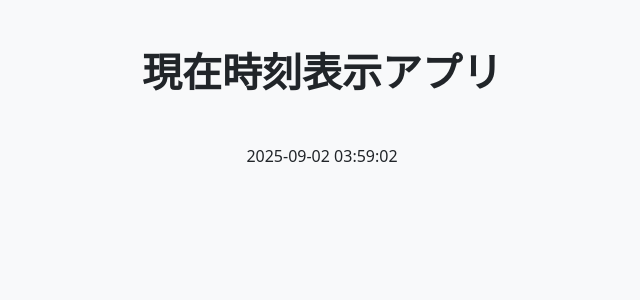
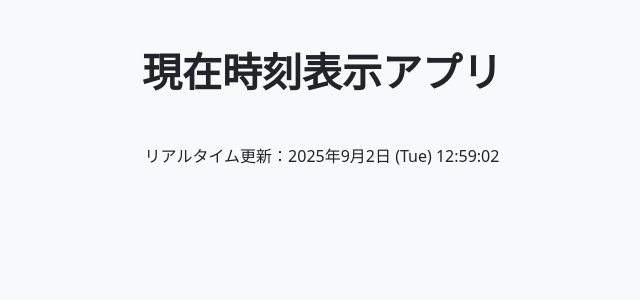
Before and after one commit to hiiragi0o/flask-30days, a Flask app: page / in a window 1280 px wide. Shown: the top 300 px of the page, without its empty margins (318-958 px from the left). Run offline with Flask 3, Linux system fonts and the light colour scheme; some libraries are stand-ins or nearby versions.

Commit message:
Day07_現在時刻表示（応用1：flask-momentとpytzを使用してリアルタイムで時刻を更新する機能を実装。）

```diff
--- a/Day07_time_display_app/app.py
+++ b/Day07_time_display_app/app.py
@@ -1,15 +1,21 @@
 from flask import Flask, render_template
+from flask_moment import Moment
 from datetime import datetime
 
+import pytz
+
 app = Flask(__name__)
+moment = Moment(app) # flask-momentのインスタンスを作成し、Flaskアプリケーションに登録
 
 @app.route('/')
 def index():
-    # 現在時刻
-    now = datetime.now()
-    # 見やすいフォーマットに変換（例: 2025-09-04 10:30:15）
-    current_time = now.strftime('%Y-%m-%d %H:%M:%S')
-    return render_template('index.html', current_time=current_time)
+    # 現在のUTC時刻を取得
+    utc_now = datetime.now(pytz.utc) # 世界協定時　+00:00
+    # JSTタイムゾーンを設定
+    jst = pytz.timezone('Asia/Tokyo')
+    # UTC時刻をJSTに変換
+    jst_now = utc_now.replace(tzinfo=pytz.utc).astimezone(jst)
+    return render_template('index.html', current_time=jst_now)
 
 
 if __name__ == '__main__':
--- a/Day07_time_display_app/requirements.txt
+++ b/Day07_time_display_app/requirements.txt
@@ -4,4 +4,8 @@ Flask==3.1.2
 itsdangerous==2.2.0
 Jinja2==3.1.6
 MarkupSafe==3.0.2
+packaging==25.0
 Werkzeug==3.1.3
+
+Flask-Moment==1.0.6 # 追加
+pytz==2025.2 # 追加
--- a/Day07_time_display_app/templates/index.html
+++ b/Day07_time_display_app/templates/index.html
@@ -2,16 +2,32 @@
 <html lang="ja">
 <head>
     <meta charset="UTF-8">
-    <meta http-equiv="X-UA-Compatible" content="IE=edge">
     <meta name="viewport" content="width=device-width, initial-scale=1.0">
     <title>Time_display</title>
+    <!-- ヘッダーで moment.jsライブラリを読み込み -->
+    {{ moment.include_moment() }}
+    <script src="https://cdnjs.cloudflare.com/ajax/libs/moment-timezone/0.5.43/moment-timezone-with-data.min.js"></script>
+    <!-- Bootstrap -->
     <link href="https://cdn.jsdelivr.net/npm/bootstrap@5.3.3/dist/css/bootstrap.min.css" rel="stylesheet">
 </head>
 <body class="bg-light">
-    <div class="container py-5">
-        <h1 class="text-center mb-5 display-6 fw-bold">現在時刻表示アプリ</h1>
-        <!-- 時刻 -->
-        <div class="text-center">{{ current_time }}</div>
+    <div class="container py-5 text-center">
+        <h1 class="mb-5 display-6 fw-bold">現在時刻表示アプリ</h1>
+
+        <!-- リアルタイムで時刻を更新する -->
+        <p>リアルタイム更新：<span id="current_time">{{ moment(current_time).format("YYYY年M月D日 (ddd) HH:mm:ss") }}</span></p>
+
+        <script>
+            // 日本語ロケールを有効化
+            moment.locale('ja');
+
+            setInterval(function() {
+                // 日本時間JSTで曜日・時刻・秒まで表示
+                var now = moment().tz("Asia/Tokyo").format("YYYY年M月D日 (ddd) HH:mm:ss");
+                document.getElementById("current_time").innerHTML = now;
+            }, 1000);
+        </script>
+
     </div>
     <script src="https://cdn.jsdelivr.net/npm/bootstrap@5.3.3/dist/js/bootstrap.bundle.min.js"></script>
 </body>
```
Also changed, not shown: README.md.
